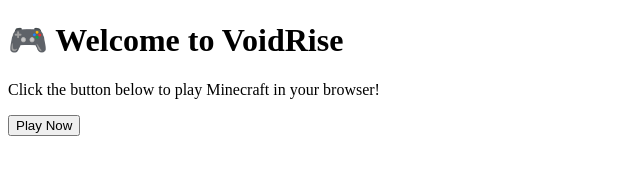
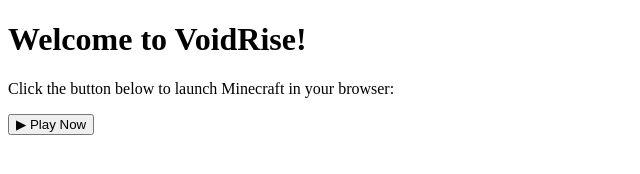
Before and after one commit to Underdog48/underdog48.github.io, a plain HTML site: page index.html in a window 1280 px wide. Shown: the whole page, without its empty margins (0-640 px from the left). Drawn offline with Linux system fonts and the light colour scheme.

Commit message:
index.html

```diff
--- a/index.html
+++ b/index.html
@@ -1,14 +1,14 @@
 <!DOCTYPE html>
-<html lang="en">
-<head>
-  <meta charset="UTF-8">
-  <title>VoidRise - Play in Browser</title>
-</head>
-<body>
-  <h1>🎮 Welcome to VoidRise</h1>
-  <p>Click the button below to play Minecraft in your browser!</p>
-  <button onclick="window.location.href='https://g.eags.us/eaglercraft/play?server=voiddead.falixsrv.me'">
-    Play Now
-  </button>
-</body>
+<html>
+  <head>
+    <meta charset="UTF-8">
+    <title>VoidRise Minecraft Launcher</title>
+  </head>
+  <body>
+    <h1>Welcome to VoidRise!</h1>
+    <p>Click the button below to launch Minecraft in your browser:</p>
+    <a href="https://g.eags.us/eaglercraft/play?server=voiddead.falixsrv.me" target="_blank">
+      <button>▶ Play Now</button>
+    </a>
+  </body>
 </html>
```
